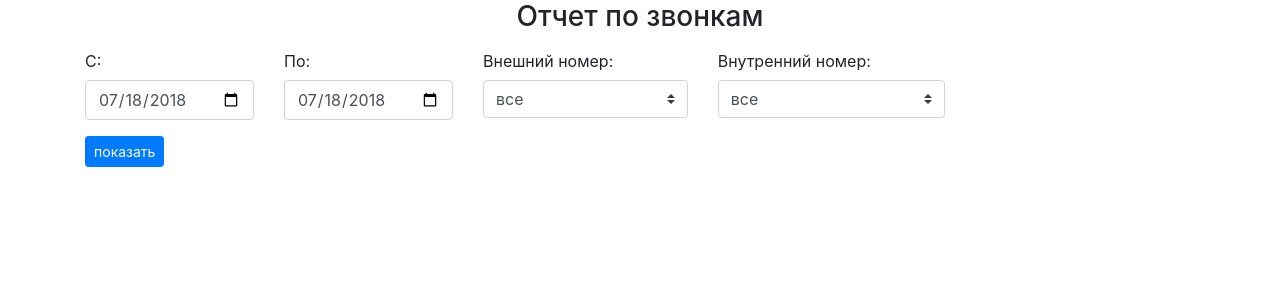
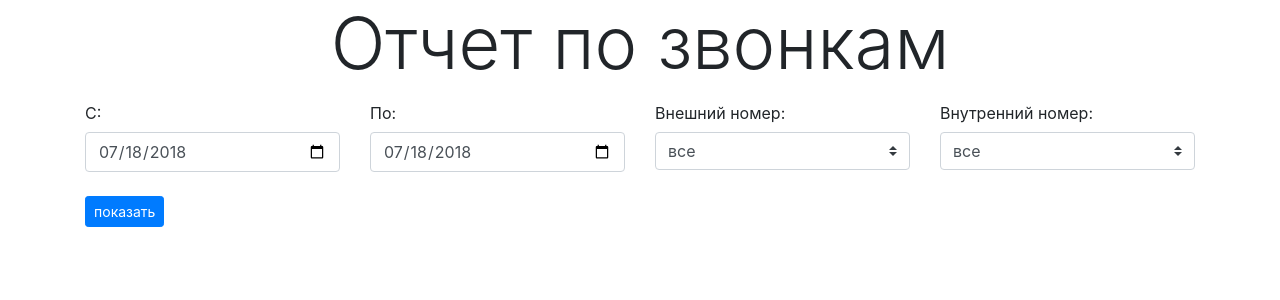
Before and after one commit to Ravillatypov/cdr, a PHP site: page / in a window 1280 px wide. Shown: the top 300 px of the page. Run offline with PHP 8.4, Linux system fonts and the light colour scheme; data that the repository does not hold is empty.

Commit message:
и для мобилы

```diff
--- a/templates/index.phtml
+++ b/templates/index.phtml
@@ -4,6 +4,7 @@
     <title>отчет по звонкам</title>
     <meta charset="utf-8">
     <link rel="stylesheet" href="css/bootstrap.min.css">
+    <link rel="icon" type="image/png" href="img/favicon.png" />
     <script src="js/bootstrap.min.js"></script>
     <script src="js/jquery-3.3.1.min.js"></script>
     <script src="js/popper.min.js"></script>
@@ -24,21 +25,21 @@
     </script>
 </head>
 <body>
-    <h3 class="text-center">Отчет по звонкам</h3>
+    <h3 class="text-center display-3">Отчет по звонкам</h3>
     <div class="container">
         <form action="" method="get">
             <div class="row">
-                <div class="form-group col-auto">
+                <div class="form-group col-lg-3 col-md-6">
                     <label class="col-form-label" for="from">С:</label>
                     <input type="date" name="from" class="form-control" id="from"
                            value="<?php echo  (isset($_GET['from'])) ? $_GET['from'] : date('Y-m-d');?>">
                 </div>
-                <div class="form-group col-auto">
+                <div class="form-group col-lg-3 col-md-6">
                     <label class="col-form-label" for="to">По:</label>
                     <input type="date" name="to" class="form-control" id="to"
                            value="<?php echo  (isset($_GET['to'])) ? $_GET['to'] : date('Y-m-d');?>">
                 </div>
-                <div class="col-auto">
+                <div class="col-lg-3 col-md-6">
                     <label class="col-form-label" for="ext">Внешний номер:</label>
                     <select class="custom-select" name="external" id="ext">
                         <option value="0">все</option>
@@ -50,7 +51,7 @@
                         <?php endforeach; ?>
                     </select>
                 </div>
-                <div class="col-auto">
+                <div class="col-lg-3 col-md-6">
                     <label class="col-form-label" for="int">Внутренний номер:</label>
                     <select class="custom-select" name="internal" id="int">
                         <option value="0">все</option>
@@ -63,7 +64,7 @@
                     </select>
                 </div>
             </div>
-            <button type="submit" class="btn-primary btn btn-sm">показать</button>
+            <button type="submit" class="btn-primary btn btn-sm mt-2 mb-2">показать</button>
         </form>
     </div>
     <div class="container">
```
